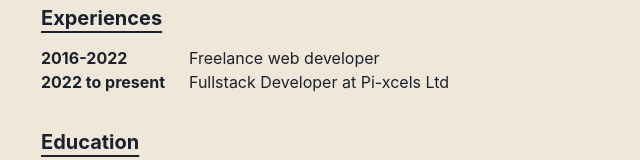
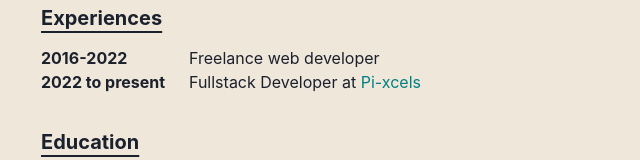
Before and after one commit to primaftr/portfolio, a Next.js app: page / in a window 1280 px wide. Shown: the part 1095-1255 px from the top of the page, without its empty margins (319-959 px from the left). Built offline with nearby package versions, Linux system fonts and the light colour scheme.

Commit message:
fix: experiences section adjustment

```diff
--- a/src/pages/index.tsx
+++ b/src/pages/index.tsx
@@ -104,7 +104,17 @@ const Index = () => (
         </Heading>
 
         <Bio year="2016-2022">Freelance web developer </Bio>
-        <Bio year="2022 to present"> Fullstack Developer at Pi-xcels Ltd</Bio>
+        <Bio year="2022 to present">
+          {" "}
+          Fullstack Developer at{" "}
+          <Link
+            href="https://www.pi-xcels.com/"
+            target={"_blank"}
+            color={"teal"}
+          >
+            Pi-xcels
+          </Link>
+        </Bio>
       </Section>
       <Section id="bio" delay={0.4}>
         <Heading as="h1" variant={"section-title"}>
```
